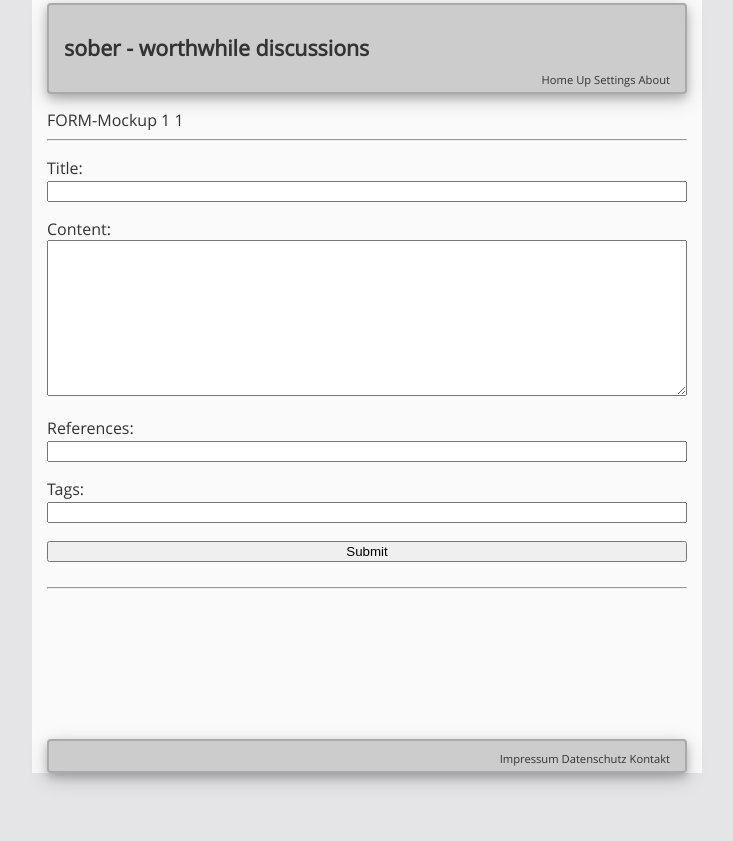
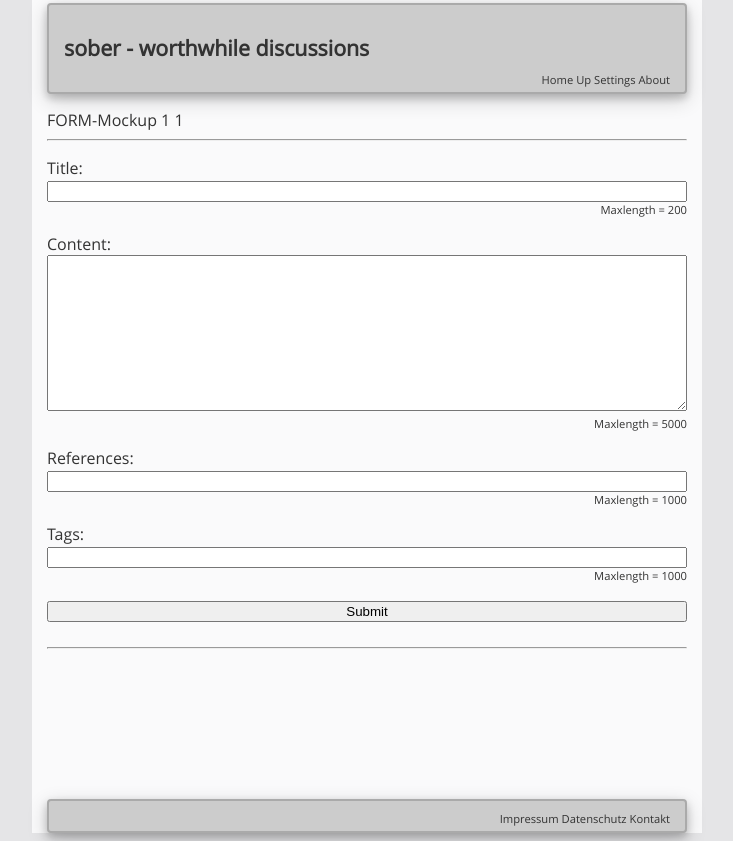
Before and after one commit to cknoll/django-sober, a Django app: page /b/1/1 in a window 1280 px wide. Shown: the whole page, without its empty margins (273-1006 px from the left). Before the commit the page ends 785 px from the top, so only its background shows below. Run offline with Django 3.2, Linux system fonts and the light colour scheme.

Commit message:
add complicated way to generate help_tests for max_length

```diff
--- a/sober_app/forms.py
+++ b/sober_app/forms.py
@@ -1,7 +1,18 @@
 import sys
 from django.forms import ModelForm
-from sober_app.models import Brick
+from sober_app.models import Brick, simple_field_accesser
 
+
+simple_field_accesser(Brick)
+
+
+def create_help_texts(model, fieldnames):
+    res = {}
+    for fn in fieldnames:
+        # noinspection PyProtectedMember
+        maxlength = model._field_dict[fn].max_length
+        res[fn] = "Maxlength = {}".format(maxlength)
+    return res
 
 # empty object to store some attributes at runtime
 # this mechanism serves to use flexible relative imports:
@@ -19,6 +30,7 @@ class BrickForm(ModelForm):
     class Meta:
         model = Brick
         fields = ['title', 'content', 'references', 'tags']
+        help_texts = create_help_texts(model, fields)
 
 
 forms = FormContainer()
--- a/sober_app/models.py
+++ b/sober_app/models.py
@@ -1,10 +1,37 @@
 from django.db import models
 from django.utils import timezone
 from collections import OrderedDict
+from django.contrib.auth.models import User as djUser, Group
+
+
 # see https://docs.djangoproject.com/en/2.1/ref/models/fields/
 
+# empty object to store some attributes at runtime
+class Container(object):
+    pass
 
-from django.contrib.auth.models import User as djUser, Group
+
+def simple_field_accesser(cls):
+    """
+    This class decorator is intended to be used subclasses of model.
+    It generates a special instance variable: a Container which for every field
+    allows quick access to data like maximum_length without using _meta.
+
+    Note: for some strange django reason it does not work to apply thedecorator the usual way.
+    Thus it is applied in forms.py where it is needed.
+    """
+
+    # _meta is a class variable of the other parent class
+    # noinspection PyUnresolvedReferences, PyProtectedMember
+    fields = cls._meta.get_fields()
+
+    cls._field_container = Container()
+    cls._field_dict = cls._field_container.__dict__
+
+    for f in fields:
+        setattr(cls._field_container, f.name, f)
+
+    return cls
 
 
 # https://docs.djangoproject.com/en/2.1/topics/auth/default/#how-to-log-a-user-in
--- a/sober_app/static/sober/sober-base.css
+++ b/sober_app/static/sober/sober-base.css
@@ -530,3 +530,9 @@ but we also want to highlight the brick which is activated with an anchor link
     width:100%;
     box-sizing: border-box;
 }
+
+.helptext{
+    font-size:70%;
+    text-align:right;
+    display:block;
+}
```
